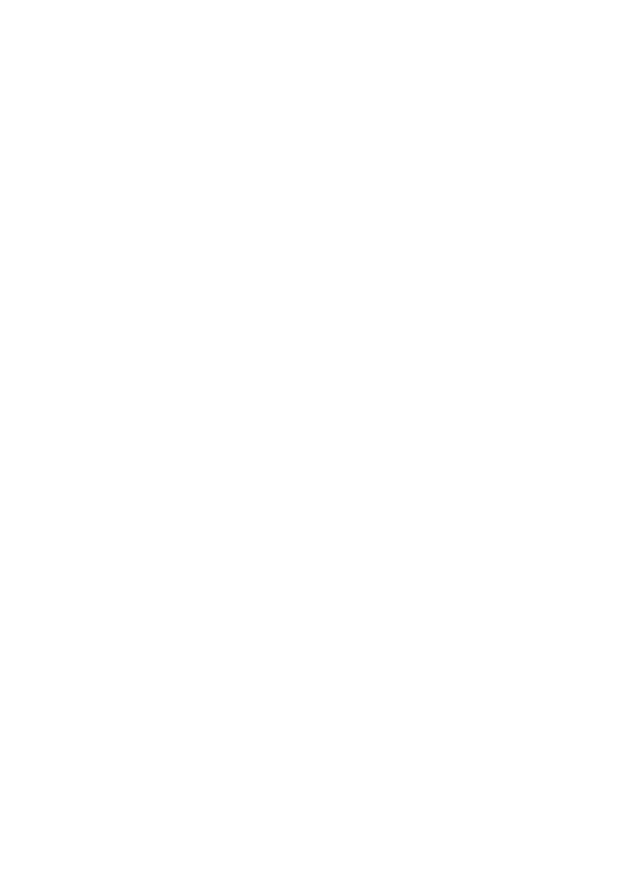
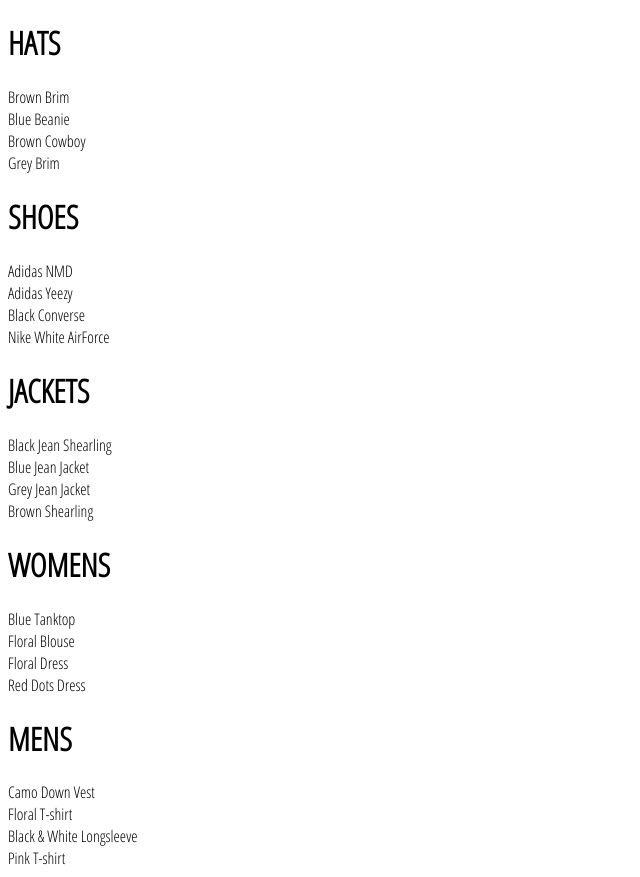
Before and after one commit to fredzerpa/an-react, a React (Create React App) app: page /shop in a window 1280 px wide. Shown: the whole page, without its empty margins (0-640 px from the left). Before the commit the page ends 800 px from the top, so only its background shows below. Built offline with nearby package versions, Linux system fonts and the light colour scheme.

Commit message:
c6/074 shop page and collectionpreview component

```diff
--- a/src/App.js
+++ b/src/App.js
@@ -2,19 +2,15 @@
 import { Switch, Route } from 'react-router-dom';
 import './App.css';
 import HomePage from './pages/homepage/Homepage';
+import ShopPage from './pages/shop/ShopPage';
 
-const HatsPage = () => (
-  <div>
-    <h1> HATS page</h1>
-  </div>
-);
 
 function App() {
   return (
     <Fragment>
       <Switch>
         <Route exact path='/' component={ HomePage } />
-        <Route exact path='/hats' component={ HatsPage } />
+        <Route exact path='/shop' component={ ShopPage } />
       </Switch>
     </Fragment>
   );
--- /dev/null
+++ b/src/components/preview-collection/CollectionPreview.jsx
@@ -0,0 +1,21 @@
+import React from 'react';
+import './collectionPreview.scss';
+
+const CollectionPreview = ({ title, items }) => {
+    return (
+        <div className="collection-preview">
+            <h1 className="title">{ title.toUpperCase() }</h1>
+            <div className="preview">
+                {
+                    items
+                    .filter((item, index) => index < 4)
+                    .map(item => (
+                        <div key={ item.id }>{ item.name }</div>
+                    ))
+                }
+            </div>
+        </div>
+    )
+}
+
+export default CollectionPreview;
--- /dev/null
+++ b/src/pages/shop/ShopPage.jsx
@@ -0,0 +1,31 @@
+import React, { Component } from 'react';
+import SHOP_DATA from './shopData';
+import CollectionPreview from '../../components/preview-collection/CollectionPreview';
+
+class ShopPage extends Component {
+
+    constructor(props) {
+        super(props);
+
+        this.state = {
+            collections: SHOP_DATA
+        };
+    }
+
+    render() {
+
+        const { collections } = this.state;
+
+        return (
+            <div className="shop-page">
+                {
+                    collections.map(({ id, ...otherCollectionProps }) => (
+                        <CollectionPreview key={ id } { ...otherCollectionProps } />
+                    ))
+                }
+            </div>
+        )
+    }
+}
+
+export default ShopPage;
--- /dev/null
+++ b/src/pages/shop/shopData.js
@@ -0,0 +1,249 @@
+const SHOP_DATA = [
+    {
+        id: 1,
+        title: 'Hats',
+        routeName: 'hats',
+        items: [
+            {
+                id: 1,
+                name: 'Brown Brim',
+                imageUrl: 'https://i.ibb.co/ZYW3VTp/brown-brim.png',
+                price: 25
+            },
+            {
+                id: 2,
+                name: 'Blue Beanie',
+                imageUrl: 'https://i.ibb.co/ypkgK0X/blue-beanie.png',
+                price: 18
+            },
+            {
+                id: 3,
+                name: 'Brown Cowboy',
+                imageUrl: 'https://i.ibb.co/QdJwgmp/brown-cowboy.png',
+                price: 35
+            },
+            {
+                id: 4,
+                name: 'Grey Brim',
+                imageUrl: 'https://i.ibb.co/RjBLWxB/grey-brim.png',
+                price: 25
+            },
+            {
+                id: 5,
+                name: 'Green Beanie',
+                imageUrl: 'https://i.ibb.co/YTjW3vF/green-beanie.png',
+                price: 18
+            },
+            {
+                id: 6,
+                name: 'Palm Tree Cap',
+                imageUrl: 'https://i.ibb.co/rKBDvJX/palm-tree-cap.png',
+                price: 14
+            },
+            {
+                id: 7,
+                name: 'Red Beanie',
+                imageUrl: 'https://i.ibb.co/bLB646Z/red-beanie.png',
+                price: 18
+            },
+            {
+                id: 8,
+                name: 'Wolf Cap',
+                imageUrl: 'https://i.ibb.co/1f2nWMM/wolf-cap.png',
+                price: 14
+            },
+            {
+                id: 9,
+                name: 'Blue Snapback',
+                imageUrl: 'https://i.ibb.co/X2VJP2W/blue-snapback.png',
+                price: 16
+            }
+        ]
+    },
+    {
+        id: 2,
+        title: 'Shoes',
+        routeName: 'shoes',
+        items: [
+            {
+                id: 10,
+                name: 'Adidas NMD',
+                imageUrl: 'https://i.ibb.co/0s3pdnc/adidas-nmd.png',
+                price: 220
+            },
+            {
+                id: 11,
+                name: 'Adidas Yeezy',
+                imageUrl: 'https://i.ibb.co/dJbG1cT/yeezy.png',
+                price: 280
+            },
+            {
+                id: 12,
+                name: 'Black Converse',
+                imageUrl: 'https://i.ibb.co/bPmVXyP/black-converse.png',
+                price: 110
+            },
+            {
+                id: 13,
+                name: 'Nike White AirForce',
+                imageUrl: 'https://i.ibb.co/1RcFPk0/white-nike-high-tops.png',
+                price: 160
+            },
+            {
+                id: 14,
+                name: 'Nike Red High Tops',
+                imageUrl: 'https://i.ibb.co/QcvzydB/nikes-red.png',
+                price: 160
+            },
+            {
+                id: 15,
+                name: 'Nike Brown High Tops',
+                imageUrl: 'https://i.ibb.co/fMTV342/nike-brown.png',
+                price: 160
+            },
+            {
+                id: 16,
+                name: 'Air Jordan Limited',
+                imageUrl: 'https://i.ibb.co/w4k6Ws9/nike-funky.png',
+                price: 190
+            },
+            {
+                id: 17,
+                name: 'Timberlands',
+                imageUrl: 'https://i.ibb.co/Mhh6wBg/timberlands.png',
+                price: 200
+            }
+        ]
+    },
+    {
+        id: 3,
+        title: 'Jackets',
+        routeName: 'jackets',
+        items: [
+            {
+                id: 18,
+                name: 'Black Jean Shearling',
+                imageUrl: 'https://i.ibb.co/XzcwL5s/black-shearling.png',
+                price: 125
+            },
+            {
+                id: 19,
+                name: 'Blue Jean Jacket',
+                imageUrl: 'https://i.ibb.co/mJS6vz0/blue-jean-jacket.png',
+                price: 90
+            },
+            {
+                id: 20,
+                name: 'Grey Jean Jacket',
+                imageUrl: 'https://i.ibb.co/N71k1ML/grey-jean-jacket.png',
+                price: 90
+            },
+            {
+                id: 21,
+                name: 'Brown Shearling',
+                imageUrl: 'https://i.ibb.co/s96FpdP/brown-shearling.png',
+                price: 165
+            },
+            {
+                id: 22,
+                name: 'Tan Trench',
+                imageUrl: 'https://i.ibb.co/M6hHc3F/brown-trench.png',
+                price: 185
+            }
+        ]
+    },
+    {
+        id: 4,
+        title: 'Womens',
+        routeName: 'womens',
+        items: [
+            {
+                id: 23,
+                name: 'Blue Tanktop',
+                imageUrl: 'https://i.ibb.co/7CQVJNm/blue-tank.png',
+                price: 25
+            },
+            {
+                id: 24,
+                name: 'Floral Blouse',
+                imageUrl: 'https://i.ibb.co/4W2DGKm/floral-blouse.png',
+                price: 20
+            },
+            {
+                id: 25,
+                name: 'Floral Dress',
+                imageUrl: 'https://i.ibb.co/KV18Ysr/floral-skirt.png',
+                price: 80
+            },
+            {
+                id: 26,
+                name: 'Red Dots Dress',
+                imageUrl: 'https://i.ibb.co/N3BN1bh/red-polka-dot-dress.png',
+                price: 80
+            },
+            {
+                id: 27,
+                name: 'Striped Sweater',
+                imageUrl: 'https://i.ibb.co/KmSkMbH/striped-sweater.png',
+                price: 45
+            },
+            {
+                id: 28,
+                name: 'Yellow Track Suit',
+                imageUrl: 'https://i.ibb.co/v1cvwNf/yellow-track-suit.png',
+                price: 135
+            },
+            {
+                id: 29,
+                name: 'White Blouse',
+                imageUrl: 'https://i.ibb.co/qBcrsJg/white-vest.png',
+                price: 20
+            }
+        ]
+    },
+    {
+        id: 5,
+        title: 'Mens',
+        routeName: 'mens',
+        items: [
+            {
+                id: 30,
+                name: 'Camo Down Vest',
+                imageUrl: 'https://i.ibb.co/xJS0T3Y/camo-vest.png',
+                price: 325
+            },
+            {
+                id: 31,
+                name: 'Floral T-shirt',
+                imageUrl: 'https://i.ibb.co/qMQ75QZ/floral-shirt.png',
+                price: 20
+            },
+            {
+                id: 32,
+                name: 'Black & White Longsleeve',
+                imageUrl: 'https://i.ibb.co/55z32tw/long-sleeve.png',
+                price: 25
+            },
+            {
+                id: 33,
+                name: 'Pink T-shirt',
+                imageUrl: 'https://i.ibb.co/RvwnBL8/pink-shirt.png',
+                price: 25
+            },
+            {
+                id: 34,
+                name: 'Jean Long Sleeve',
+                imageUrl: 'https://i.ibb.co/VpW4x5t/roll-up-jean-shirt.png',
+                price: 40
+            },
+            {
+                id: 35,
+                name: 'Burgundy T-shirt',
+                imageUrl: 'https://i.ibb.co/mh3VM1f/polka-dot-shirt.png',
+                price: 25
+            }
+        ]
+    }
+];
+
+export default SHOP_DATA;
```
Also changed, not shown: src/components/preview-collection/collectionPreview.scss (added).
